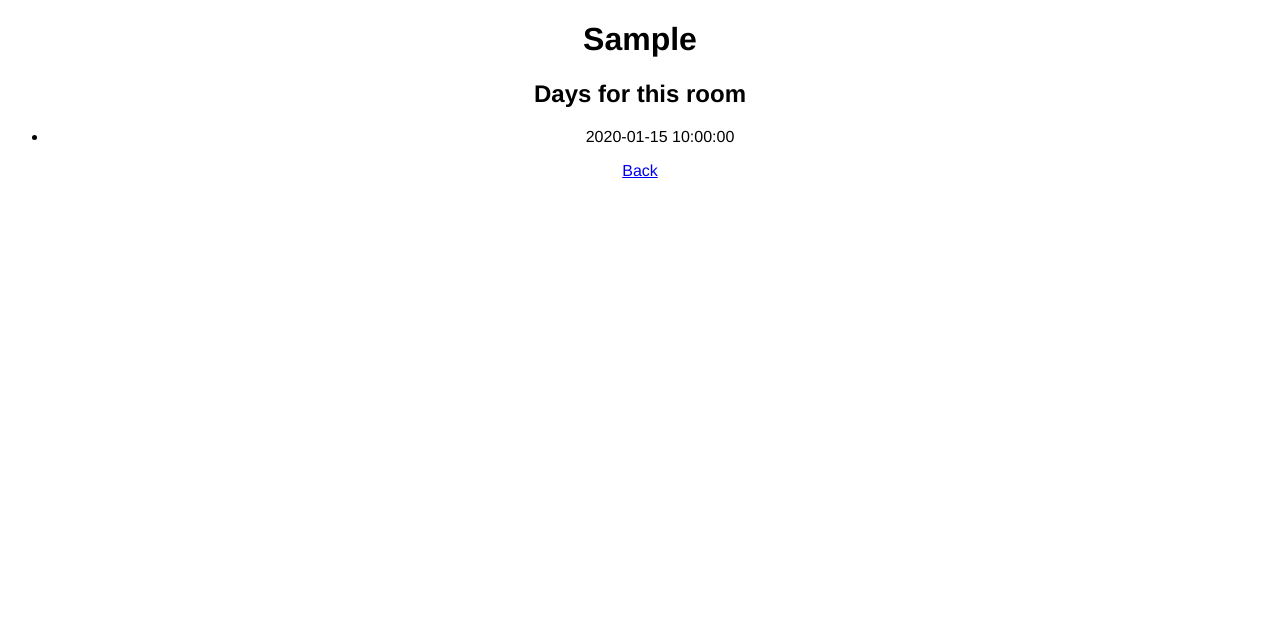
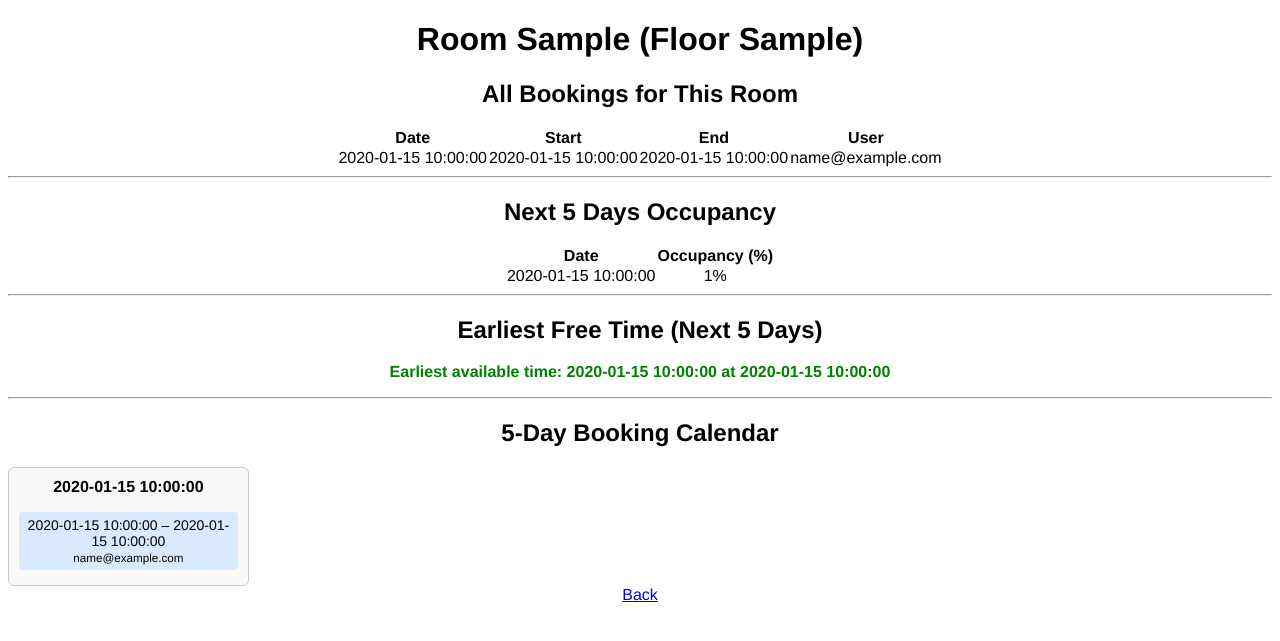
Before and after one commit to archananirwan02/Room-Booking-System, a FastAPI app: template templates/rooms.html in a window 1280 px wide. Shown: the top 641 px of the page. Run offline with FastAPI, Linux system fonts and the light colour scheme; the template is opened without the code that fills it: most values are stand-ins (such as "Sample title", 1, 10 or a date in 2020); parts of the project's set-up code (start-up, migrations or seed data) failed here and were passed over.

Commit message:
Initial commit for Group 4 and Group 5 tasks

```diff
--- a/main.py
+++ b/main.py
@@ -10,6 +10,8 @@ from pymongo.server_api import ServerApi
 from urllib.parse import quote_plus
 from bson import ObjectId
 from fastapi import Form
+from datetime import datetime, timedelta
+
 
 
 username = quote_plus("archana")
@@ -107,17 +109,108 @@ async def root(request: Request):
 
 # Get Room Details
 @app.get("/rooms/{room_id}", response_class=HTMLResponse)
-async def view_room(room_id: str, request: Request):
+async def view_room(room_id: str, req: Request):
 
     room = rooms_doc.find_one({"_id": ObjectId(room_id)})
+    if not room:
+        return RedirectResponse("/", status_code=303)
+
+
+    # Find all days for this room
     day_list = list(days_doc.find({"room_id": ObjectId(room_id)}))
+    day_ids = [d["_id"] for d in day_list]
+
+    # Find all bookings for this room
+    bookings = list(bookings_doc.find({"day_id": {"$in": day_ids}}))
+
+    # Attach readable info
+    for b in bookings:
+        day = next(d for d in day_list if d["_id"] == b["day_id"])
+        b["date"] = day["date"]
+
+    # ---- TASK 15: Occupancy for next 5 days ----
+    occupancy_list = []
+    today = datetime.today()
+
+    calendar = []
+    earliest_free = None
+
+    WORK_START = 9 * 60   # 09:00
+    WORK_END = 18 * 60    # 18:00
+    WORK_TOTAL = WORK_END - WORK_START  # 540
+
+
+    for i in range(5):
+        day_date = (today + timedelta(days=i)).strftime("%Y-%m-%d")
+
+        # Find day document for this date
+        day = days_doc.find_one({"room_id": ObjectId(room_id), "date": day_date})
+
+        if not day:
+            occupancy_list.append({"date": day_date, "percent": 0})
+            calendar.append({"date": day_date, "bookings": []})
+
+            if earliest_free is None:
+                earliest_free = {"date": day_date, "time": "09:00"}
+            continue
+
+        # Get bookings for this day
+        day_bookings = list(bookings_doc.find({"day_id": day["_id"]}))
+
+        # calendar structure (Task 17)
+        calendar_day = []
+        for b in day_bookings:
+            calendar_day.append({
+                "start_time": b["start_time"],
+                "end_time": b["end_time"],
+                "user_email": b["user_email"]
+            })
+        calendar.append({"date": day_date, "bookings": calendar_day})
+
+        # occupancy (Task 15)
+        total_minutes = 0
+        intervals = []
+        for b in day_bookings:
+            start = max(time_to_min(b["start_time"]), WORK_START)
+            end = min(time_to_min(b["end_time"]), WORK_END)
+            if end > start:
+                total_minutes += (end - start)
+                intervals.append((start, end))
+
+        percent = round((total_minutes / WORK_TOTAL) * 100, 2)
+        occupancy_list.append({"date": day_date, "percent": percent})
+
+        # earliest free time (Task 16)
+        if earliest_free is None:
+            if not intervals:
+                earliest_free = {"date": day_date, "time": "09:00"}
+            else:
+                intervals.sort()
+                current = WORK_START
+                for s, e in intervals:
+                    if s > current:
+                        earliest_free = {
+                            "date": day_date,
+                            "time": minutes_to_time(current)
+                        }
+                        break
+                    current = max(current, e)
+                if earliest_free is None and current < WORK_END:
+                    earliest_free = {
+                        "date": day_date,
+                        "time": minutes_to_time(current)
+                    }
+
 
     return templates.TemplateResponse(
         "rooms.html",
         {
-            "request": request,
+            "request": req,
             "room": room,
-            "days": day_list
+            "bookings": bookings,
+            "occupancy": occupancy_list,
+            "earliest_free": earliest_free,
+            "calendar": calendar
         }
     )
 
@@ -440,3 +533,49 @@ async def delete_room(req: Request):
     days_doc.delete_many({"room_id": room_obj_id})
 
     return RedirectResponse("/", status_code=303)
+
+
+# Filter bookings by Day
+@app.get("/filter-bookings-by-day", response_class=HTMLResponse)
+async def filter_by_day(req: Request):
+    date = req.query_params.get("date")
+    id_token = req.cookies.get("token")
+    user_token = validateFirebaseToken(id_token)
+    if not user_token:
+        return RedirectResponse("/?error=not_logged_in", status_code=303)
+
+    if not date:
+        return RedirectResponse("/", status_code=303)
+
+    #Find all days matching this date
+    matching_days = list(days_doc.find({"date": date}))
+    day_ids = [d["_id"] for d in matching_days]
+
+    #Find all bookings on those days
+    bookings = list(bookings_doc.find({"day_id": {"$in": day_ids}}))
+
+    # Attach room + time info
+    for b in bookings:
+        day = next(d for d in matching_days if d["_id"] == b["day_id"])
+        room = rooms_doc.find_one({"_id": day["room_id"]})
+        b["room_no"] = room["room_no"]
+        b["date"] = date
+
+    return templates.TemplateResponse(
+        "filter_booking.html",
+        {
+            "request": req,
+            "bookings": bookings,
+            "selected_date": date
+        }
+    )
+
+# Helper function to convert the time into minutes
+def time_to_min(t):
+    h, m = map(int, t.split(":"))
+    return h * 60 + m
+
+def minutes_to_time(m: int) -> str:
+    h = m // 60
+    mm = m % 60
+    return f"{h:02d}:{mm:02d}"
--- a/static/styles.css
+++ b/static/styles.css
@@ -15,3 +15,31 @@ table {
 .success-message {
     color: #006600;
 }
+
+.calendar-grid {
+    display: grid;
+    grid-template-columns: repeat(5, 1fr);
+    gap: 15px;
+    margin-top: 20px;
+}
+.calendar-day {
+    border: 1px solid #ccc;
+    padding: 10px;
+    border-radius: 6px;
+    background: #f9f9f9;
+}
+.calendar-day h3 {
+    margin-top: 0;
+    font-size: 16px;
+}
+.booking-block {
+    background: #d9eaff;
+    padding: 5px;
+    margin: 5px 0;
+    border-radius: 4px;
+    font-size: 14px;
+}
+.free-slot {
+    color: green;
+    font-weight: bold;
+}
--- a/templates/rooms.html
+++ b/templates/rooms.html
@@ -7,15 +7,97 @@
 
 <body>
 
-<h1>{{ room.room_no }}</h1>
+<h1>Room {{ room.room_no }} (Floor {{ room.floor_no }})</h1>
 
-<h2>Days for this room</h2>
+<!--Task 14 All Bookings for this room-->
+<h2>All Bookings for This Room</h2>
 
-<ul>
-{% for d in days %}
-    <li>{{ d.date }}</li>
-{% endfor %}
-</ul>
+{% if bookings|length == 0 %}
+    <p>No bookings found for this room.</p>
+{% else %}
+    <table class="table">
+        <thead>
+            <tr>
+                <th>Date</th>
+                <th>Start</th>
+                <th>End</th>
+                <th>User</th>
+            </tr>
+        </thead>
+
+        <tbody>
+            {% for b in bookings %}
+            <tr>
+                <td>{{ b.date }}</td>
+                <td>{{ b.start_time }}</td>
+                <td>{{ b.end_time }}</td>
+                <td>{{ b.user_email }}</td>
+            </tr>
+            {% endfor %}
+        </tbody>
+    </table>
+{% endif %}
+<hr>
+
+<!--Task 15: Next 5 Days occupancy-->
+<h2>Next 5 Days Occupancy</h2>
+
+<table class="table">
+    <thead>
+        <tr>
+            <th>Date</th>
+            <th>Occupancy (%)</th>
+        </tr>
+    </thead>
+
+    <tbody>
+        {% for o in occupancy %}
+        <tr>
+            <td>{{ o.date }}</td>
+            <td>{{ o.percent }}%</td>
+        </tr>
+        {% endfor %}
+    </tbody>
+</table>
+
+<hr>
+<!--Task 16: Earliest free timeslot-->
+<h2>Earliest Free Time (Next 5 Days)</h2>
+
+{% if earliest_free %}
+    <p class="free-slot">
+        Earliest available time: {{ earliest_free.date }} at {{ earliest_free.time }}
+    </p>
+{% else %}
+    <p>No free time available in the next 5 days.</p>
+{% endif %}
+
+<hr>
+
+
+<!--Task 17: 5day calendar-->
+<h2>5‑Day Booking Calendar</h2>
+
+<div class="calendar-grid">
+    {% for day in calendar %}
+    <div class="calendar-day">
+        <h3>{{ day.date }}</h3>
+
+        {% if day.bookings|length == 0 %}
+            <p>No bookings</p>
+        {% else %}
+            {% for b in day.bookings %}
+            <div class="booking-block">
+                {{ b.start_time }} – {{ b.end_time }}<br>
+                <small>{{ b.user_email }}</small>
+            </div>
+            {% endfor %}
+        {% endif %}
+    </div>
+    {% endfor %}
+</div>
+
+
 
 <a href="/">Back</a>
 
```
Also changed, not shown: templates/filter_booking.html (added, +46 -0 lines), templates/main.html (+25 -3 lines).
